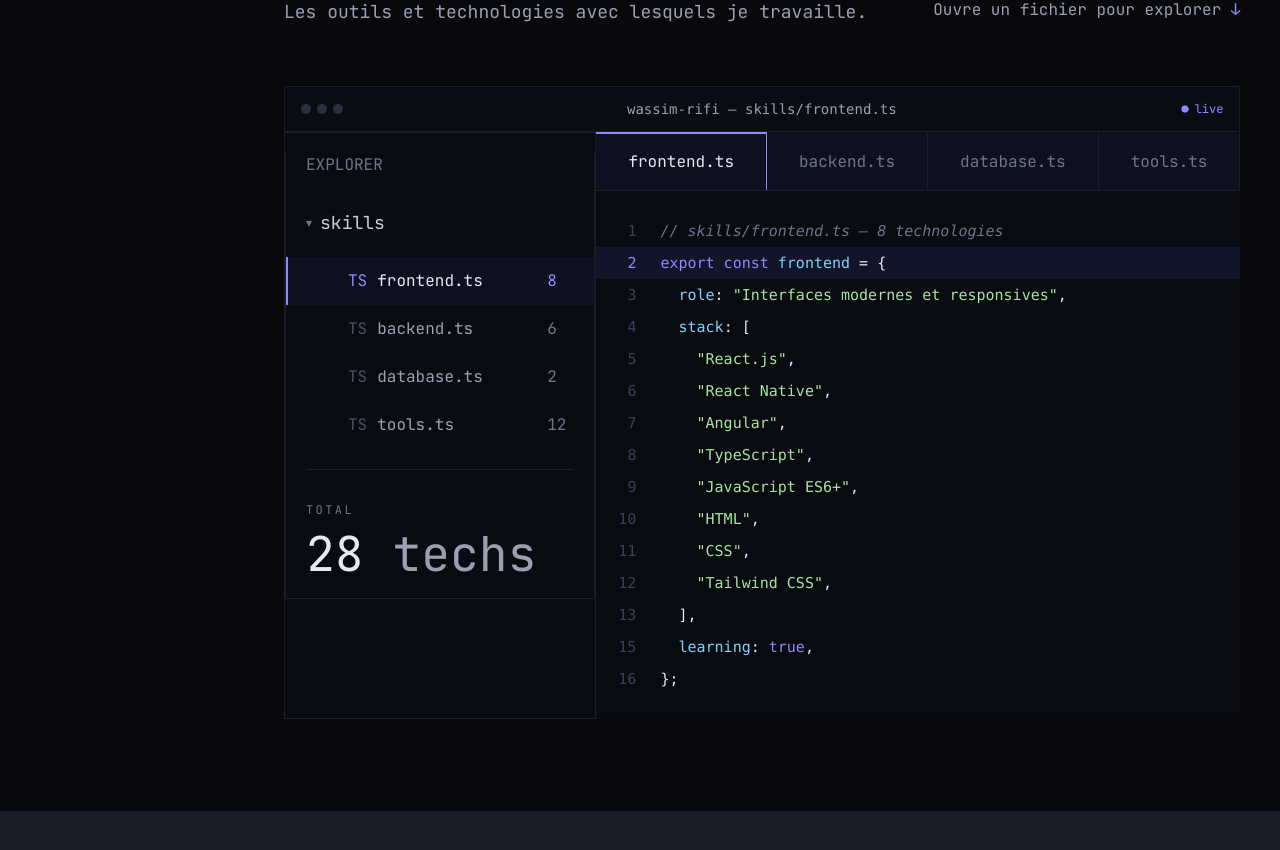
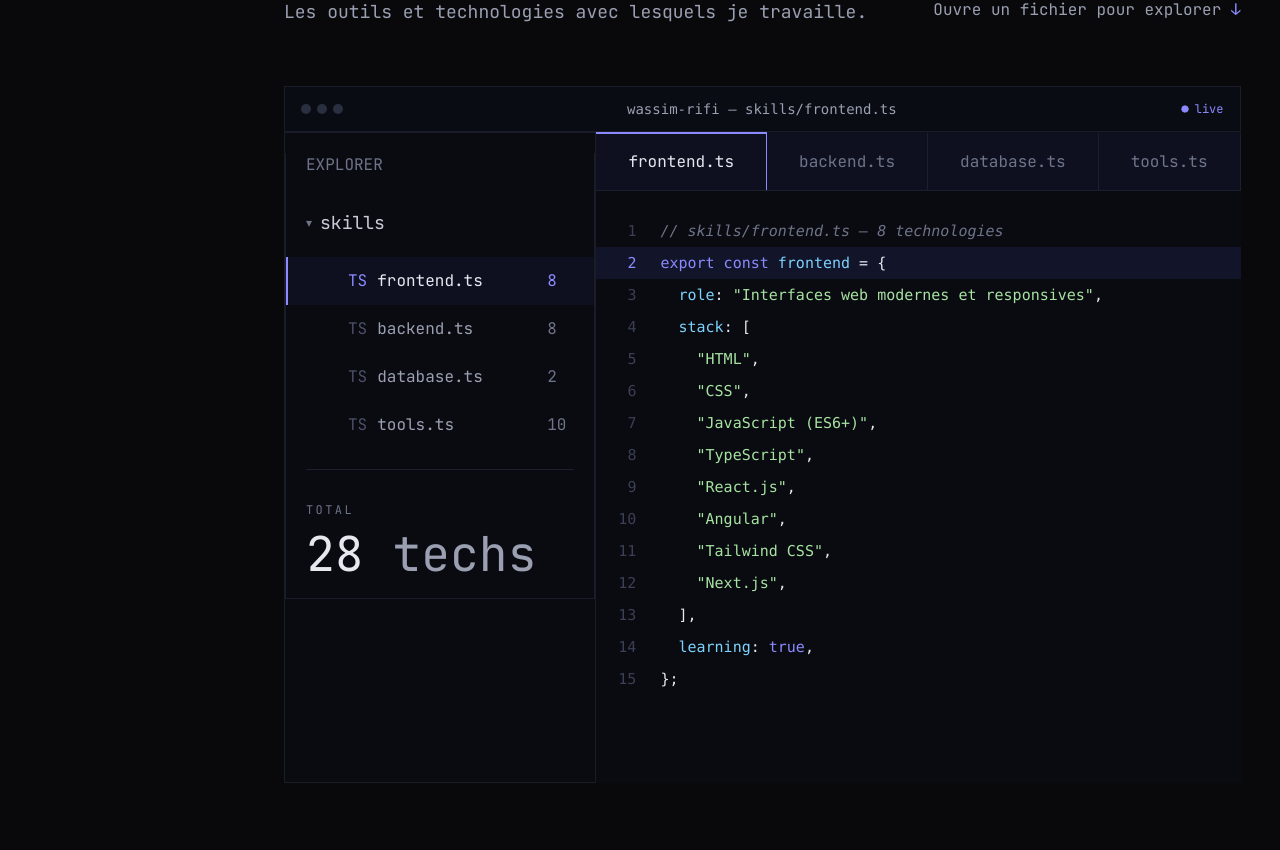
Before and after one commit to wassim-rifi-dev/portfolio, a Next.js app: page / in a window 1280 px wide. Shown: the part 1800-2650 px from the top of the page. Before the commit the page ends 2611 px from the top, so only its background shows below. Built offline with nearby package versions, Linux system fonts and the light colour scheme.

Commit message:
feat: integrate skills data into IdeSkills component for dynamic skill display

```diff
--- a/src/components/ui/IdeSkills.tsx
+++ b/src/components/ui/IdeSkills.tsx
@@ -1,4 +1,18 @@
+'use client';
+
+import { skills } from "@/app/data/skills";
+import { useState } from "react";
+
+const fileNames: Record<string, string> = {
+    "Frontend": "frontend",
+    "Backend": "backend",
+    "Base de données": "database",
+    "Tools & Environment": "tools",
+};
+
 export default function IdeSkills() {
+    const [tap , setTap] = useState("Frontend");
+
     return (
         <div className="flex">
             <div className="py-5 border border-[#1A1D28] bg-[#0A0B11]">
@@ -12,37 +26,29 @@ export default function IdeSkills() {
                         </div>
 
                         <div className="-mx-5">
-                            <div className="bg-[#0E1020] border-l-2 border-[#8B8AFF] flex gap-2.5 items-center pl-15 pr-7 py-3 cursor-pointer">
+                            {skills.map((skill) => (
+                                skill.category === tap ? (
+                                    <div key={skill.category} className="bg-[#0E1020] border-l-2 border-[#8B8AFF] flex gap-2.5 items-center pl-15 pr-7 py-3 cursor-pointer">
                                         <p className="text-[#8B8AFF]">TS</p>
 
-                                <p className="w-40 text-[#E6E8EF]">frontend.ts</p>
+                                        <p className="w-40 text-[#E6E8EF]">{fileNames[skill.category]}.ts</p>
 
-                                <p className="text-[#8B8AFF]">8</p>
+                                        <p className="text-[#8B8AFF]">{skill.stack.length}</p>
                                     </div>
-
-                            <div className="group border-l-2 border-transparent flex gap-2.5 items-center pl-15 pr-7 py-3 cursor-pointer transition-colors hover:bg-[#0E1020]/60 hover:border-[#2A2F40]">
+                                ) : (
+                                    <div
+                                        key={skill.category}
+                                        onClick={() => setTap(skill.category)}
+                                        className="group border-l-2 border-transparent flex gap-2.5 items-center pl-15 pr-7 py-3 cursor-pointer transition-colors hover:bg-[#0E1020]/60 hover:border-[#2A2F40]"
+                                    >
                                         <p className="text-[#4A5068] transition-colors group-hover:text-[#8B8AFF]/70">TS</p>
 
-                                <p className="w-40 text-[#9AA0B2] transition-colors group-hover:text-[#C9CDD8]">backend.ts</p>
+                                        <p className="w-40 text-[#9AA0B2] transition-colors group-hover:text-[#C9CDD8]">{fileNames[skill.category]}.ts</p>
 
-                                <p className="text-[#6E7489]">6</p>
+                                        <p className="text-[#6E7489]">{skill.stack.length}</p>
                                     </div>
-
-                            <div className="group border-l-2 border-transparent flex gap-2.5 items-center pl-15 pr-7 py-3 cursor-pointer transition-colors hover:bg-[#0E1020]/60 hover:border-[#2A2F40]">
-                                <p className="text-[#4A5068] transition-colors group-hover:text-[#8B8AFF]/70">TS</p>
-
-                                <p className="w-40 text-[#9AA0B2] transition-colors group-hover:text-[#C9CDD8]">database.ts</p>
-
-                                <p className="text-[#6E7489]">2</p>
-                            </div>
-
-                            <div className="group border-l-2 border-transparent flex gap-2.5 items-center pl-15 pr-7 py-3 cursor-pointer transition-colors hover:bg-[#0E1020]/60 hover:border-[#2A2F40]">
-                                <p className="text-[#4A5068] transition-colors group-hover:text-[#8B8AFF]/70">TS</p>
-
-                                <p className="w-40 text-[#9AA0B2] transition-colors group-hover:text-[#C9CDD8]">tools.ts</p>
-
-                                <p className="text-[#6E7489]">12</p>
-                            </div>
+                                )
+                            ))}
                         </div>
 
                         <div className="border-t border-[#1C1F2E] mt-5 pt-8">
@@ -59,84 +65,67 @@ export default function IdeSkills() {
 
             <div className="w-full">
                 <div className="flex bg-[#0E1020] border-b border-[#1C1F2E]">
-                    <div className="bg-[#0E1020] border-t-2 border-t-[#8B8AFF] border-r border-r-[#8B8AFF] px-8 py-4">
-                        <p className="text-[#E6E8EF]">frontend.ts</p>
+                    {skills.map((skill) => (
+                        skill.category === tap ? (
+                            <div key={skill.category} className="bg-[#0E1020] border-t-2 border-t-[#8B8AFF] border-r border-r-[#8B8AFF] px-8 py-4">
+                                <p className="text-[#E6E8EF]">{fileNames[skill.category]}.ts</p>
+                            </div>
+                        ) : (
+                            <div
+                                key={skill.category}
+                                onClick={() => setTap(skill.category)}
+                                className="group border-t-2 border-transparent border-r border-r-[#1C1F2E] px-8 py-4 cursor-pointer transition-colors hover:bg-[#141729] hover:border-t-[#2A2F40]"
+                            >
+                                <p className="text-[#6E7489] transition-colors group-hover:text-[#C9CDD8]">{fileNames[skill.category]}.ts</p>
+                            </div>
+                        )
+                    ))}
                 </div>
 
-                    <div className="group border-t-2 border-transparent border-r border-r-[#1C1F2E] px-8 py-4 cursor-pointer transition-colors hover:bg-[#141729] hover:border-t-[#2A2F40]">
-                        <p className="text-[#6E7489] transition-colors group-hover:text-[#C9CDD8]">backend.ts</p>
-                    </div>
-
-                    <div className="group border-t-2 border-transparent border-r border-r-[#1C1F2E] px-8 py-4 cursor-pointer transition-colors hover:bg-[#141729] hover:border-t-[#2A2F40]">
-                        <p className="text-[#6E7489] transition-colors group-hover:text-[#C9CDD8]">database.ts</p>
-                    </div>
-
-                    <div className="group border-t-2 border-transparent border-r border-r-[#1C1F2E] px-8 py-4 cursor-pointer transition-colors hover:bg-[#141729] hover:border-t-[#2A2F40]">
-                        <p className="text-[#6E7489] transition-colors group-hover:text-[#C9CDD8]">tools.ts</p>
-                    </div>
-                </div>
-
-                <div className="bg-[#0A0B11] py-6 font-mono text-[15px] leading-8 overflow-x-auto">
+                <div
+                    className="bg-[#0A0B11] py-6 font-mono text-[15px] leading-8 overflow-x-auto"
+                    style={{ height: (Math.max(...skills.map(s => s.stack.length)) + 7) * 32 + 48 }}
+                >
+                    {skills.filter(s => s.category === tap).map((skill) => (
+                        <div key={skill.category}>
                             <div className="flex">
                                 <span className="w-16 shrink-0 pr-6 text-right select-none text-[#3A3F55]">1</span>
-                        <code className="whitespace-pre text-[#6E7489] italic">{"// skills/frontend.ts — 8 technologies"}</code>
+                                <code className="whitespace-pre text-[#6E7489] italic">{"// skills/" + fileNames[skill.category] + ".ts — " + skill.stack.length + " technologies"}</code>
                             </div>
                             <div className="flex bg-[#12142A]">
                                 <span className="w-16 shrink-0 pr-6 text-right select-none text-[#8B8AFF]">2</span>
-                        <code className="whitespace-pre text-[#E6E8EF]"><span className="text-[#8B8AFF]">export const </span><span className="text-[#7DD3FC]">frontend</span> = {"{"}</code>
+                                <code className="whitespace-pre text-[#E6E8EF]"><span className="text-[#8B8AFF]">export const </span><span className="text-[#7DD3FC]">{fileNames[skill.category]}</span> = {"{"}</code>
                             </div>
                             <div className="flex">
                                 <span className="w-16 shrink-0 pr-6 text-right select-none text-[#3A3F55]">3</span>
-                        <code className="whitespace-pre text-[#E6E8EF]">  <span className="text-[#7DD3FC]">role</span>: <span className="text-[#A6E3A1]">{'"Interfaces modernes et responsives"'}</span>,</code>
+                                <code className="whitespace-pre text-[#E6E8EF]">  <span className="text-[#7DD3FC]">role</span>: <span className="text-[#A6E3A1]">&quot;{skill.role}&quot;</span>,</code>
                             </div>
                             <div className="flex">
                                 <span className="w-16 shrink-0 pr-6 text-right select-none text-[#3A3F55]">4</span>
                                 <code className="whitespace-pre text-[#E6E8EF]">  <span className="text-[#7DD3FC]">stack</span>: [</code>
                             </div>
+
+                            {skill.stack.map((tech, index) => (
+                                <div key={tech} className="flex">
+                                    <span className="w-16 shrink-0 pr-6 text-right select-none text-[#3A3F55]">{index + 5}</span>
+                                    <code className="whitespace-pre text-[#E6E8EF]">    <span className="text-[#A6E3A1]">&quot;{tech}&quot;</span>,</code>
+                                </div>
+                            ))}
+
                             <div className="flex">
-                        <span className="w-16 shrink-0 pr-6 text-right select-none text-[#3A3F55]">5</span>
-                        <code className="whitespace-pre text-[#E6E8EF]">    <span className="text-[#A6E3A1]">{'"React.js"'}</span>,</code>
-                    </div>
-                    <div className="flex">
-                        <span className="w-16 shrink-0 pr-6 text-right select-none text-[#3A3F55]">6</span>
-                        <code className="whitespace-pre text-[#E6E8EF]">    <span className="text-[#A6E3A1]">{'"React Native"'}</span>,</code>
-                    </div>
-                    <div className="flex">
-                        <span className="w-16 shrink-0 pr-6 text-right select-none text-[#3A3F55]">7</span>
-                        <code className="whitespace-pre text-[#E6E8EF]">    <span className="text-[#A6E3A1]">{'"Angular"'}</span>,</code>
-                    </div>
-                    <div className="flex">
-                        <span className="w-16 shrink-0 pr-6 text-right select-none text-[#3A3F55]">8</span>
-                        <code className="whitespace-pre text-[#E6E8EF]">    <span className="text-[#A6E3A1]">{'"TypeScript"'}</span>,</code>
-                    </div>
-                    <div className="flex">
-                        <span className="w-16 shrink-0 pr-6 text-right select-none text-[#3A3F55]">9</span>
-                        <code className="whitespace-pre text-[#E6E8EF]">    <span className="text-[#A6E3A1]">{'"JavaScript ES6+"'}</span>,</code>
-                    </div>
-                    <div className="flex">
-                        <span className="w-16 shrink-0 pr-6 text-right select-none text-[#3A3F55]">10</span>
-                        <code className="whitespace-pre text-[#E6E8EF]">    <span className="text-[#A6E3A1]">{'"HTML"'}</span>,</code>
-                    </div>
-                    <div className="flex">
-                        <span className="w-16 shrink-0 pr-6 text-right select-none text-[#3A3F55]">11</span>
-                        <code className="whitespace-pre text-[#E6E8EF]">    <span className="text-[#A6E3A1]">{'"CSS"'}</span>,</code>
-                    </div>
-                    <div className="flex">
-                        <span className="w-16 shrink-0 pr-6 text-right select-none text-[#3A3F55]">12</span>
-                        <code className="whitespace-pre text-[#E6E8EF]">    <span className="text-[#A6E3A1]">{'"Tailwind CSS"'}</span>,</code>
-                    </div>
-                    <div className="flex">
-                        <span className="w-16 shrink-0 pr-6 text-right select-none text-[#3A3F55]">13</span>
+                                <span className="w-16 shrink-0 pr-6 text-right select-none text-[#3A3F55]">{skill.stack.length + 5}</span>
                                 <code className="whitespace-pre text-[#E6E8EF]">  ],</code>
                             </div>
                             <div className="flex">
-                        <span className="w-16 shrink-0 pr-6 text-right select-none text-[#3A3F55]">15</span>
+                                <span className="w-16 shrink-0 pr-6 text-right select-none text-[#3A3F55]">{skill.stack.length + 6}</span>
                                 <code className="whitespace-pre text-[#E6E8EF]">  <span className="text-[#7DD3FC]">learning</span>: <span className="text-[#8B8AFF]">true</span>,</code>
                             </div>
                             <div className="flex">
-                        <span className="w-16 shrink-0 pr-6 text-right select-none text-[#3A3F55]">16</span>
+                                <span className="w-16 shrink-0 pr-6 text-right select-none text-[#3A3F55]">{skill.stack.length + 7}</span>
                                 <code className="whitespace-pre text-[#E6E8EF]">{"};"}</code>
                             </div>
+                        </div>
+                    ))}
                 </div>
             </div>
         </div>
```
Lines whose indentation alone changed are shown as unchanged.
